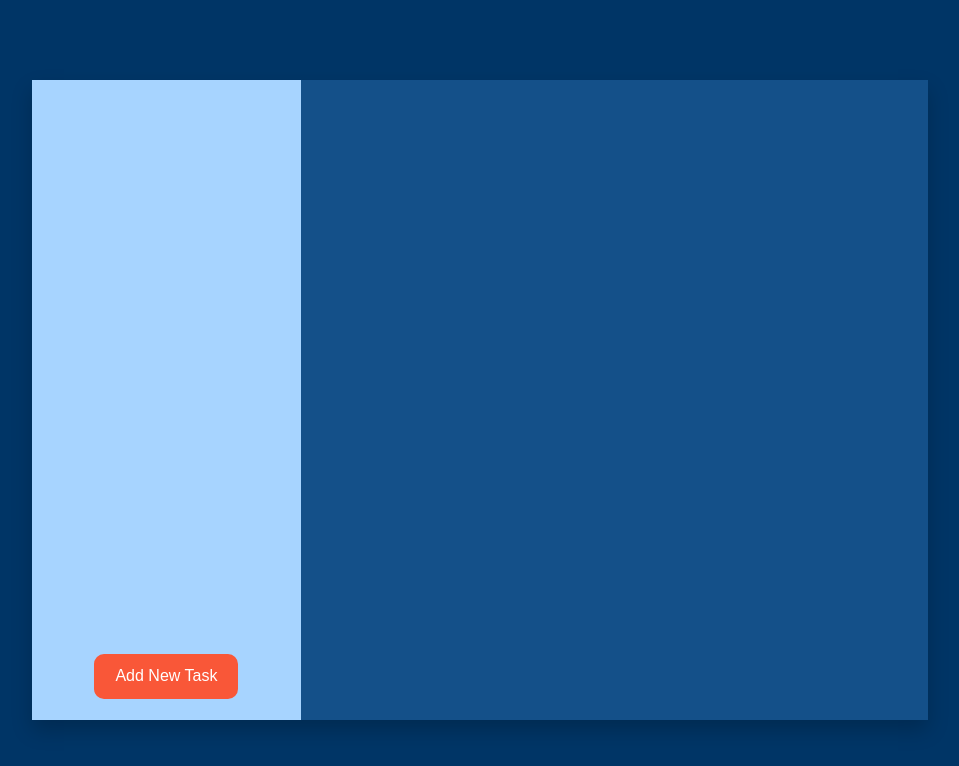
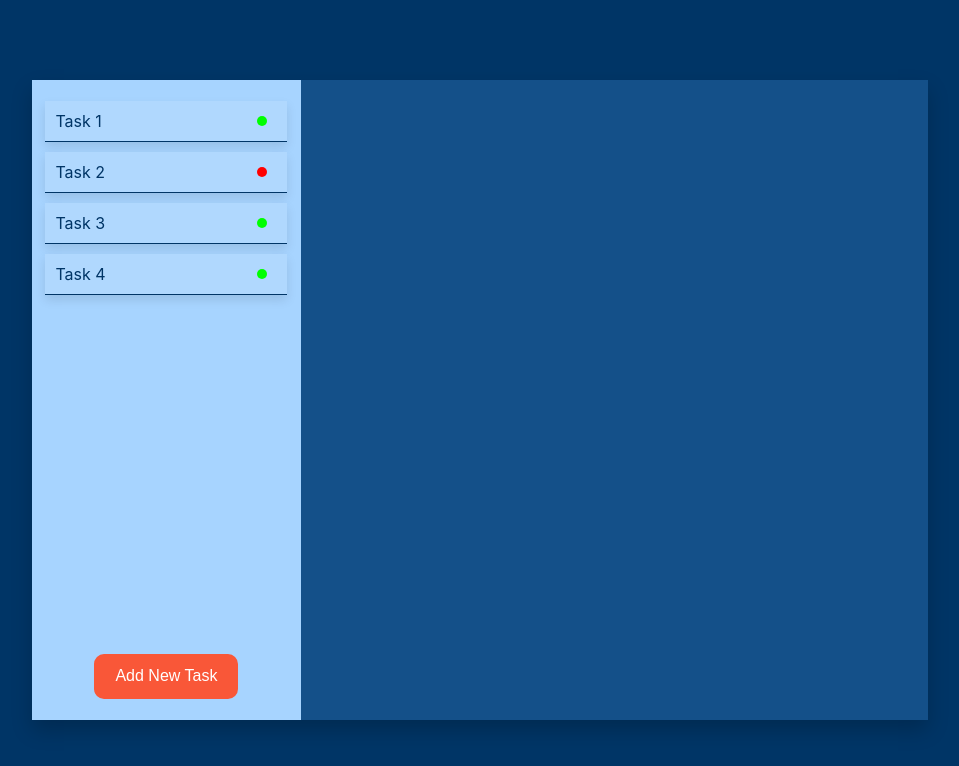
Before and after one commit to nima-ca/Todo-App, a React (Create React App) app: page / in a window 1280 px wide. Shown: the top 766 px of the page, without its empty margins (160-1119 px from the left). Built offline with nearby package versions, Linux system fonts and the light colour scheme.

Commit message:
task Item component created and styled and dynamically displayed

```diff
--- a/src/Components/Task/Task.js
+++ b/src/Components/Task/Task.js
@@ -1,11 +1,23 @@
 import styles from "./Task.module.css";
 import Button from "../UI/Button";
+import TaskItem from "./TaskItem";
+
+const Dummy_data = [
+  { title: "Task 1", status: "Done", id: "task-1" },
+  { title: "Task 2", status: "UnDone", id: "task-2" },
+  { title: "Task 3", status: "Done", id: "task-3" },
+  { title: "Task 4", status: "Done", id: "task-4" },
+];
 
 const Task = (props) => {
   return (
     <section className={styles.tasks}>
       <div className={styles["tasks__items"]}>
-        <div></div>
+        <div>
+          {Dummy_data.map((item) => (
+            <TaskItem key={item.id} title={item.title} status={item.status} />
+          ))}
+        </div>
         <Button content={"Add New Task"} />
       </div>
       <div className={styles["tasks__panel"]}></div>
--- /dev/null
+++ b/src/Components/Task/TaskItem.js
@@ -0,0 +1,20 @@
+import styles from "./TaskItem.module.css";
+
+const TaskItem = (props) => {
+  const { title, status } = props;
+
+  const statusClasses = `${styles.dot} ${
+    status === "Done" ? styles["dot__green"] : styles["dot__red"]
+  }`;
+
+  console.log(status);
+
+  return (
+    <div className={styles.taskItem}>
+      <p>{title}</p>
+      <span className={statusClasses}></span>
+    </div>
+  );
+};
+
+export default TaskItem;
--- /dev/null
+++ b/src/Components/Task/TaskItem.module.css
@@ -0,0 +1,41 @@
+.taskItem {
+  display: flex;
+  flex-direction: row;
+  justify-content: space-between;
+  align-items: center;
+  padding: 1rem;
+  border-bottom: 1px solid #003566;
+  cursor: pointer;
+  margin-bottom: 1rem;
+  color: #003566;
+  box-shadow: 0 0.5rem 1rem rgba(0, 0, 0, 0.1);
+  background-color: #b0d8fe;
+  transition: all 0.2s;
+}
+
+.taskItem:hover {
+  box-shadow: 0 0.5rem 1rem rgba(0, 0, 0, 0.2);
+  transform: translateY(-5px);
+  background-color: #003566;
+  color: #b0d8fe;
+}
+
+.taskItem:active {
+  box-shadow: 0 0.5rem 1rem rgba(0, 0, 0, 0.5);
+  transform: translateY(0);
+}
+
+.dot {
+  width: 1rem;
+  height: 1rem;
+  border-radius: 50%;
+  margin-right: 1rem;
+}
+
+.dot__green {
+  background-color: #00ff00;
+}
+
+.dot__red {
+  background-color: #ff0000;
+}
```
